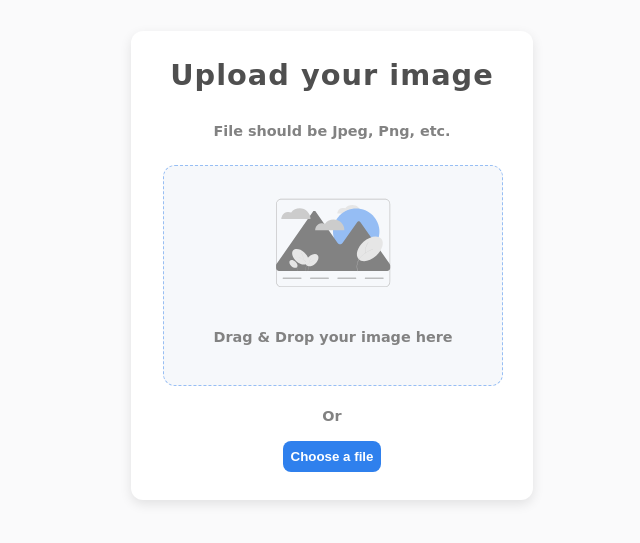
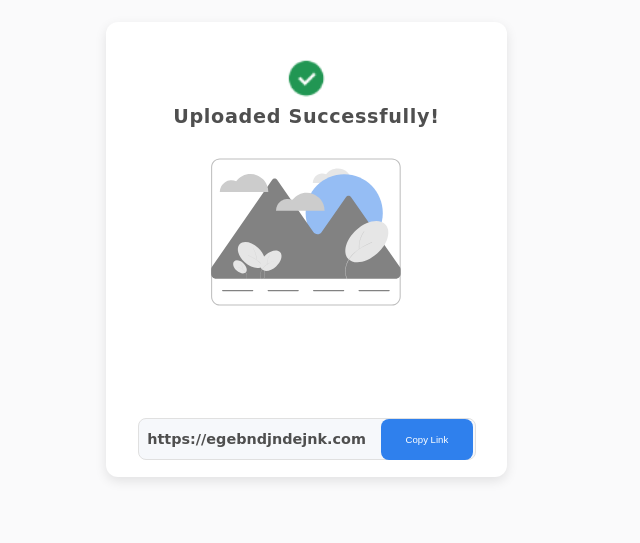
Before and after one commit to YarinLevi5/image-uploader, a plain HTML site: page index.html in a window 1280 px wide. Shown: the part 143-686 px from the top of the page, without its empty margins (316-956 px from the left). Drawn offline with Linux system fonts and the light colour scheme.

Commit message:
desinged pattern of uploaded img

```diff
--- a/index.html
+++ b/index.html
@@ -1,28 +1,46 @@
 <!DOCTYPE html>
 <html lang="en">
+
 <head>
     <meta charset="UTF-8">
     <meta http-equiv="X-UA-Compatible" content="IE=edge">
     <meta name="viewport" content="width=device-width, initial-scale=1.0">
     <link rel="stylesheet" href="style.css">
     <link rel="preconnect" href="https://fonts.googleapis.com">
-<link rel="preconnect" href="https://fonts.gstatic.com" crossorigin>
-<link href="https://fonts.googleapis.com/css2?family=Graduate&display=swap" rel="stylesheet">
+    <link rel="preconnect" href="https://fonts.gstatic.com" crossorigin>
+    <link href="https://fonts.googleapis.com/css2?family=Graduate&display=swap" rel="stylesheet">
     <title>Image Uploader</title>
 </head>
+
 <body>
     <div class="container">
         <div class="uploader">
             <h1>Upload your image</h1>
             <p>File should be Jpeg, Png, etc.</p>
             <div class="dragger">
-                <img src="/image-uploader-master/image.svg" alt="image template">
-                <p >Drag & Drop your image here</p>
+                <img src="image-uploader-master/image.svg" alt="image template">
+                <p>Drag & Drop your image here</p>
             </div>
             <p class="option">Or</p>
             <button>Choose a file</button>
         </div>
+        <div class="uploading">
+            <h1>Uploading...</h1>
+            <div class="banner">
+                <div class="runner"></div>
+            </div>
+        </div>
+        <div class="uploaded">
+            <img src="v_sign.png" alt="v sign" class="vChecked">
+            <h1>Uploaded Successfully!
+            </h1>
+            <img src="image-uploader-master/image.svg" alt="uploaded image" class="uploaded-img">
+            <div class="link">
+                <p>https://egebndjndejnk.com</p>
+                <button class="copy">Copy Link</button>
+            </div>
+        </div>
     </div>
+</body>
 
-</body>
 </html>
--- a/style.css
+++ b/style.css
@@ -1,14 +1,15 @@
 body {
     background-color: #FAFAFB;
-
+    font-family: cursive;
+    font-style: normal;
 }
 
 .container {
     display: flex;
     justify-content: center;
     align-items: center;
-    height: 100vh;
-    width: 100vw;
+    height: 96vh;
+    width: 96vw;
 }
 
 .uploader {
@@ -19,16 +20,16 @@ body {
     background-color: #fff;
     justify-content: center;
     text-align: center;
-    font-family: cursive;
-    font-style: normal;
     /* box-shadow: #ffffff -5px -5px 15px 5px, 5px 5px 15px 5px;  */
     box-shadow: 0px 4px 12px rgba(0, 0, 0, 0.1);
+    display: none;
 }
 
-h1 {
+h1,
+.uploading h1 {
     color: #4F4F4F;
     font-size: 1.8em;
-    letter-spacing:0.035em;
+    letter-spacing: 0.035em;
     line-height: 1.8;
 }
 
@@ -38,7 +39,8 @@ p {
     font-size: 0.9em;
     line-height: 1.4;
 }
-.dragger{
+
+.dragger {
     position: relative;
     border-radius: 12px;
     background-color: #f6f8fb;
@@ -54,9 +56,11 @@ img {
     margin-top: 32px;
     margin-bottom: 20px;
 }
+
 .option {
     margin-top: 30px;
 }
+
 button {
     background-color: #2F80ed;
     color: #ffffff;
@@ -66,3 +70,100 @@ button {
     padding: 8px;
     font-weight: 550;
 }
+
+.uploading {
+    width: 400px;
+    height: 143.57px;
+    box-shadow: 0px 4px 12px rgba(0, 0, 0, 0.1);
+    border-radius: 12px;
+    display: none;
+}
+
+.uploading h1 {
+    margin-top: 20px;
+    margin-left: 32px;
+    font-size: 1.5em;
+}
+
+.banner {
+    width: 340.71px;
+    height: 6px;
+    background-color: #f2f2f2;
+    border-radius: 8px;
+    margin-left: 32px;
+    margin-top: 35px;
+}
+
+.banner .runner {
+    height: 6px;
+    width: 100.93px;
+    border-radius: 8px;
+    background-color: #2F80ED;
+    margin-left: 32px;
+}
+
+.uploaded {
+    position: relative;
+    justify-content: center;
+    align-items: center;
+    text-align: center;
+    flex-flow: column;
+    width: 400.36px;
+    height: 455px;
+    background-color: #ffffff;
+    box-shadow: 0px 4px 12px rgba(0, 0, 0, 0.1);
+    border-radius: 12px;
+}
+
+.vChecked {
+    width: 12%;
+    margin-bottom: 0;
+    padding-bottom: 0;
+}
+
+.uploaded h1 {
+    font-size: 1.2em;
+    margin-top: -10px;
+}
+
+.uploaded-img {
+    min-height: 150px;
+    max-width: 300px;
+    max-height: 200px;
+    margin-top: 10px;
+}
+
+.link {
+    position: relative;
+    bottom: -55px;
+    display: flex;
+    justify-content: center;
+    align-items: center;
+    width: 338px;
+    height: 34px;
+    background-color: #F6F8FB;
+    border-radius: 8px;
+    border: #E0E0E0 solid 1px;
+    box-sizing: border-box;
+    margin: 32px;
+    padding: 20px;
+}
+
+.link p {
+    position: absolute;
+    left: 8px;
+    color: #4F4F4F;
+}
+
+.copy {
+    position: absolute;
+    right: 2px;
+    padding: 15px 25px;
+    background-color: #2F80ed;
+    color: #ffffff;
+    text-align: center;
+    border-radius: 8px;
+    border: none;
+    font-weight: 450;
+    font-size: 0.6em;
+}
```
Also changed, not shown: v_sign.png (added).
